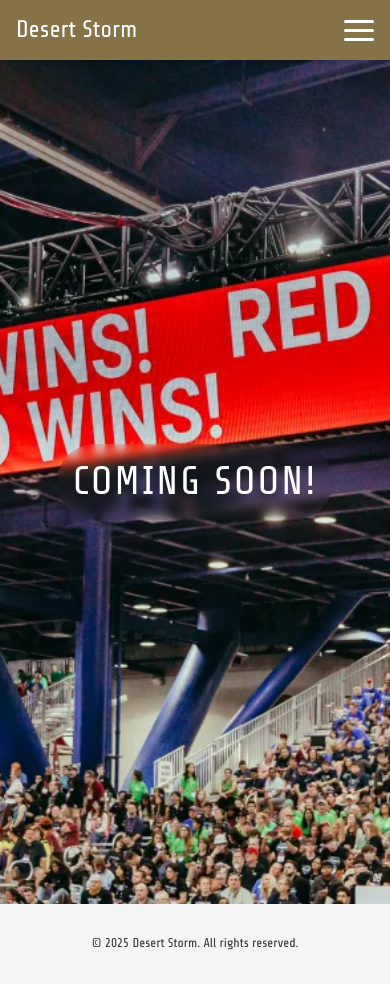
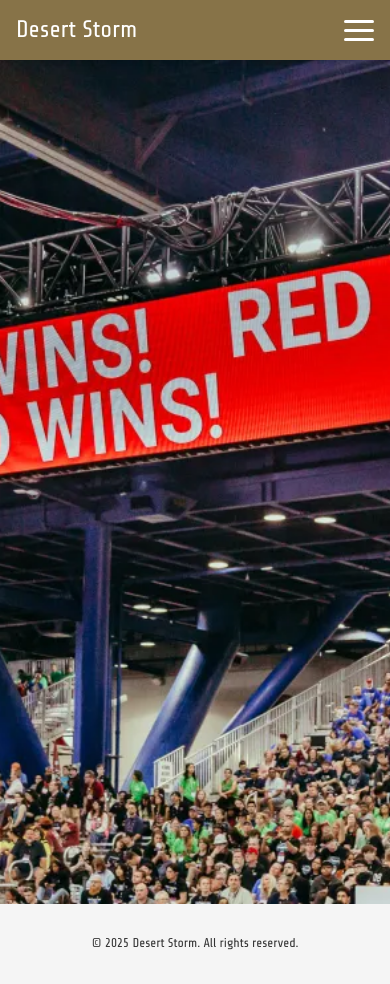
Before and after one commit to frc-desert-storm/frc-desert-storm.github.io, a React (Vite) app: page /sponsors in a window 390 px wide. Built offline with nearby package versions, Linux system fonts and the light colour scheme.

Commit message:
fix homepage on mobile and add about.png

```diff
--- a/src/pages/Home.tsx
+++ b/src/pages/Home.tsx
@@ -136,7 +136,7 @@
                             </p>
                         </div>
                         <div className="about-image">
-                            <div className="image-placeholder"></div>
+                            <img src="/about.png" alt="About Us" className="about-image"/>
                         </div>
                     </div>
                 </div>
--- a/src/pages/Styles/Home.css
+++ b/src/pages/Styles/Home.css
@@ -45,12 +45,12 @@
   background-size: cover;
   background-position: center;
   color: white;
-  padding-top: 60px; /* Account for navbar */
+  padding-top: 60px;
 }
 
 .hero-content {
   backdrop-filter:  blur(5px);
-  border-radius: 48px;
+  border-radius: 20px;
   text-align: center;
   max-width: 800px;
 }
@@ -114,7 +114,7 @@
   flex: 1;
 }
 
-.image-placeholder {
+.about-image img {
   width: 100%;
   height: 400px;
   background-color: #ddd;
@@ -356,8 +356,16 @@
 }
 
 @media (max-width: 480px) {
+  .hero-content {
+    width: 90%;
+  }
+  .hero-logo {
+    height: auto;
+    width: 100%;
+  }
+
   .hero-content h1 {
-    font-size: 2.5rem;
+    display: none;
   }
 
   .section-title {
```
Also changed, not shown: public/about.png (added).
